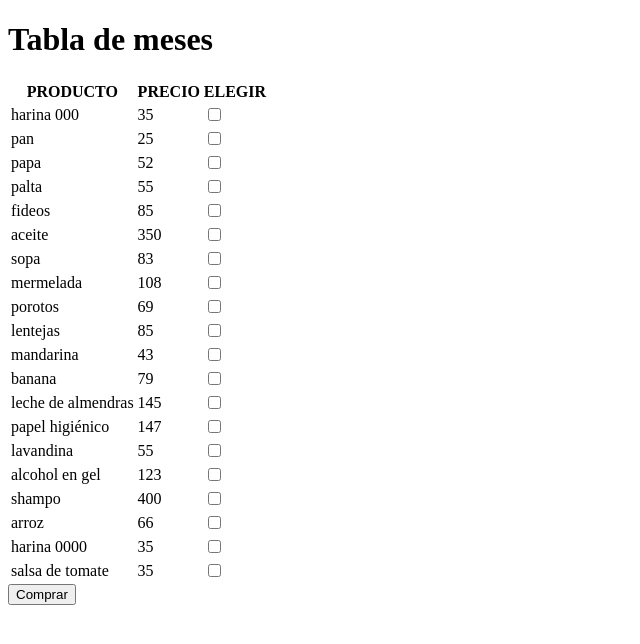
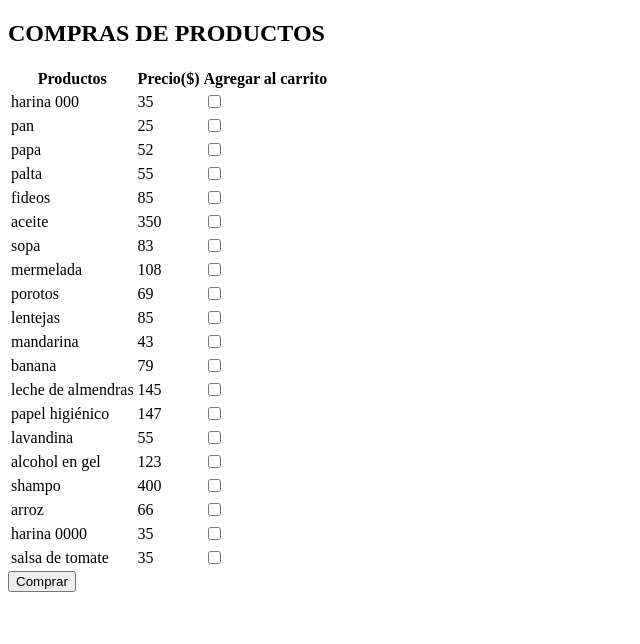
Before and after one commit to hrchioest/practica-compras, a plain HTML site: page index.html in a window 1280 px wide. Shown: the whole page, without its empty margins (0-640 px from the left). Drawn offline with Linux system fonts and the light colour scheme.

Commit message:
se agrega div para el mensaje de compra

```diff
--- a/index.html
+++ b/index.html
@@ -4,26 +4,29 @@
 <head>
     <meta charset="UTF-8">
     <meta name="viewport" content="width=device-width, initial-scale=1.0">
+    <link rel="stylesheet" href="style.css">
     <title>M2-TP2</title>
 </head>
 
 <body>
-    <h1></h1>
-    <h1>Tabla de meses</h1>
+    <section>
+        <h1>COMPRAS DE PRODUCTOS</h1>
         <table class="table">
             <thead id="header-list">
                 <tr>
-                <th>PRODUCTO</th>
-                <th>PRECIO</th>
-                <th>ELEGIR</th>
+                    <th>Productos</th>
+                    <th>Precio($)</th>
+                    <th>Agregar al carrito</th>
                 </tr>
             </thead>
             <tbody>
-
             </tbody>
         </table>
         <button>Comprar</button>
+        <div class="js-message message"></div>
         <script src="index.js"></script>
+    </section>
+
 </body>
 
 </html>
```
Lines whose indentation alone changed are shown as unchanged.
